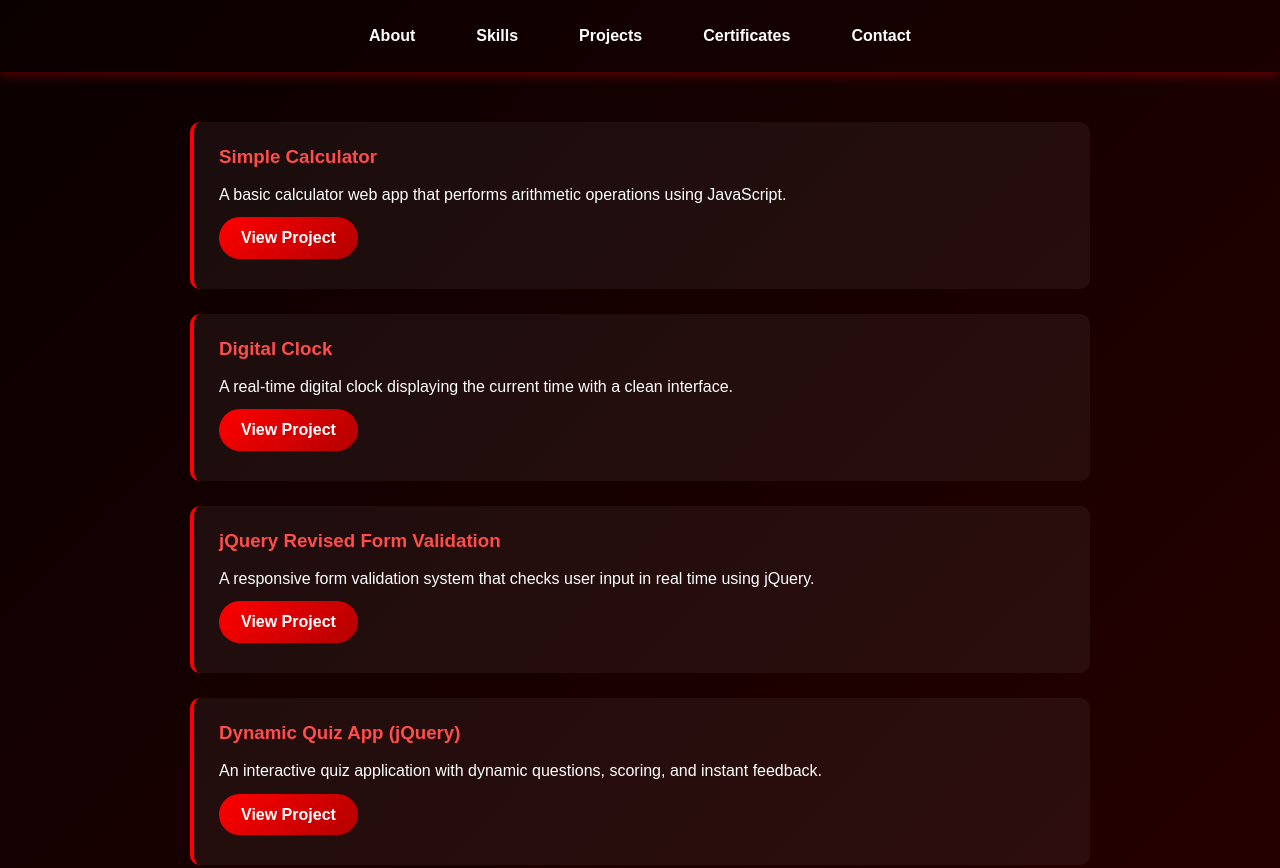
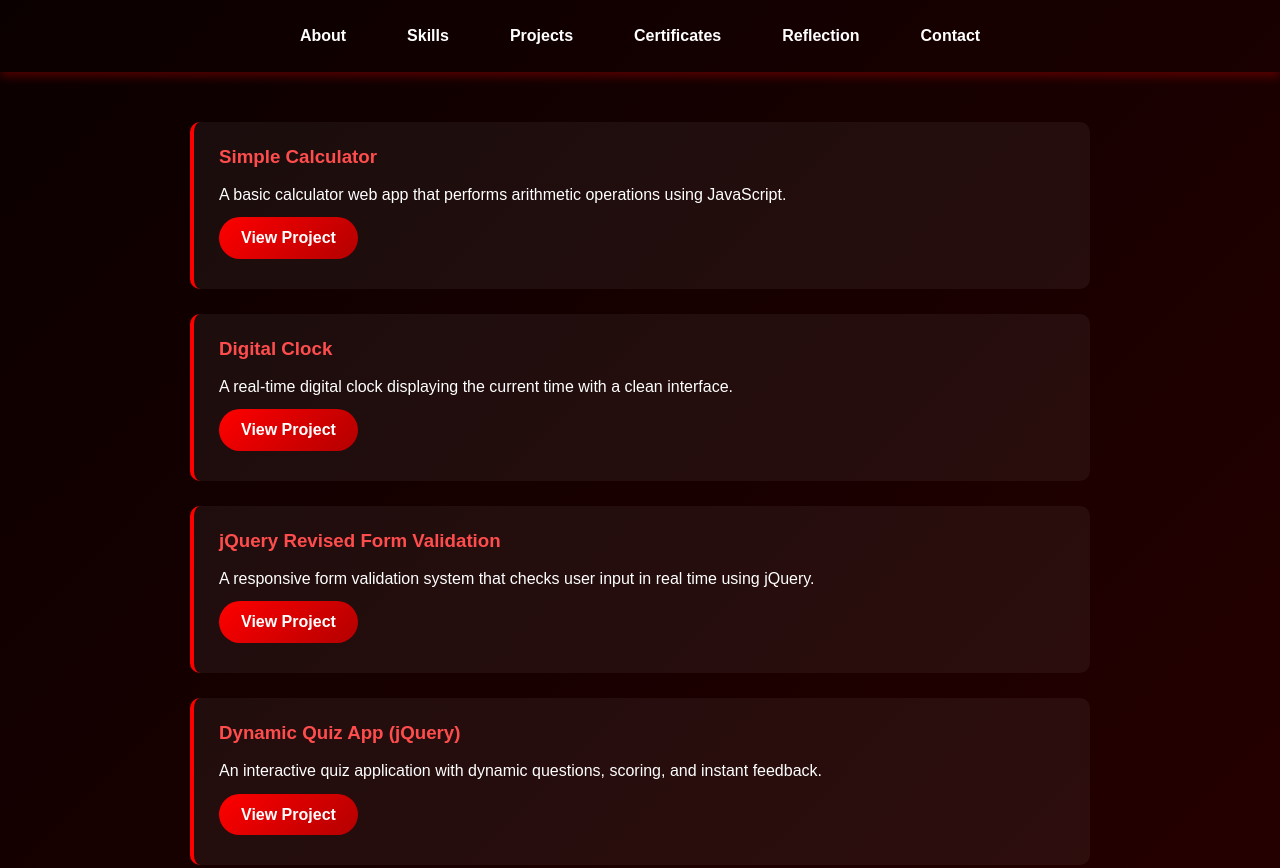
Before and after one commit to hanzaerinws/EPortfolio, a plain HTML site: page projects.html in a window 1280 px wide. Shown: the top 868 px of the page. Drawn offline with Linux system fonts and the light colour scheme.

Commit message:
Update projects.html to include Reflection link
Added a new 'Reflection' link to the navigation.

```diff
--- a/projects.html
+++ b/projects.html
@@ -13,6 +13,7 @@
   <a href="skills.html">Skills</a>
   <a href="projects.html">Projects</a>
   <a href="certificates.html">Certificates</a>
+  <a href="reflection.html">Reflection</a>
   <a href="contact.html">Contact</a>
 </nav>
 
```
